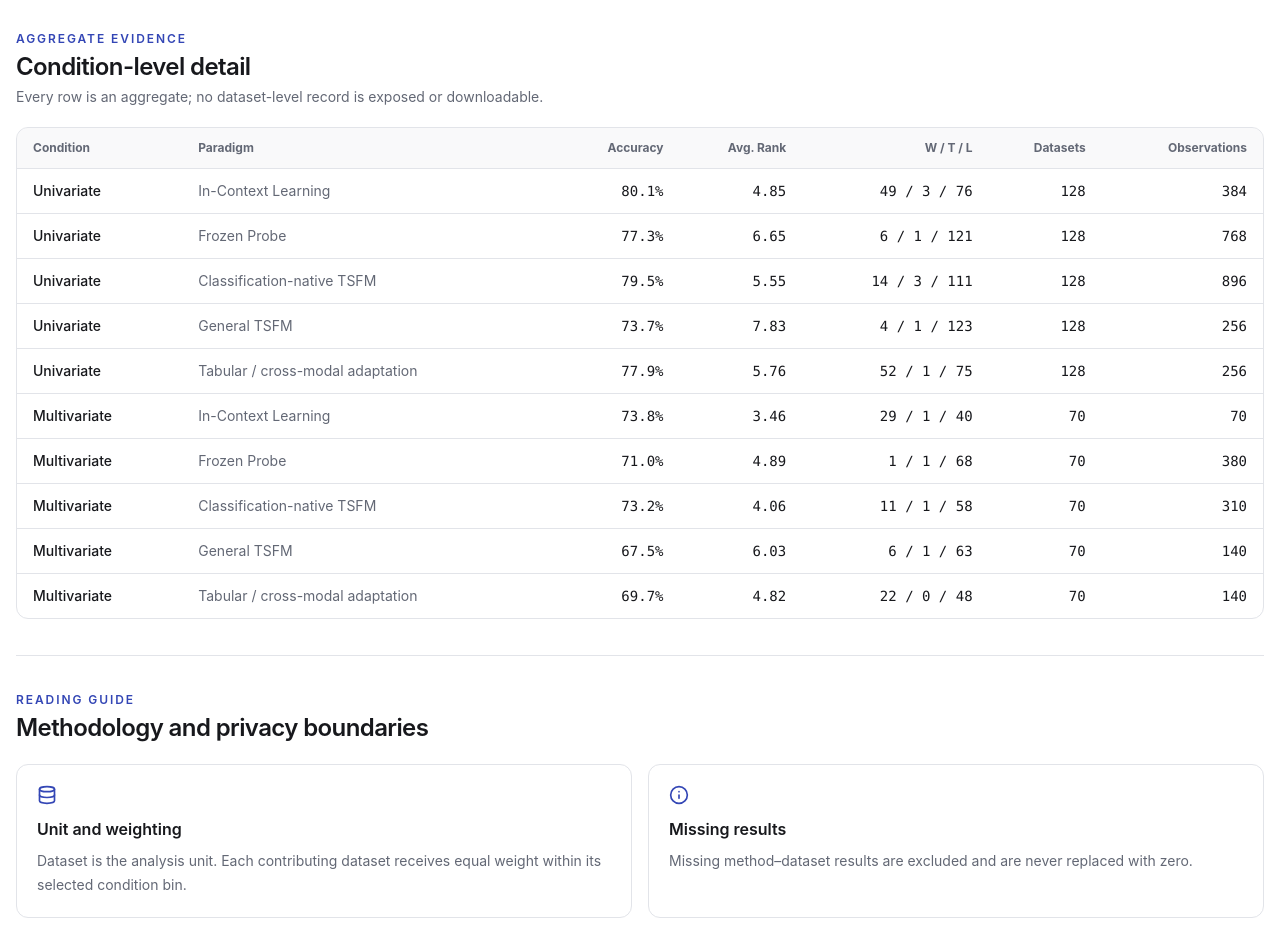
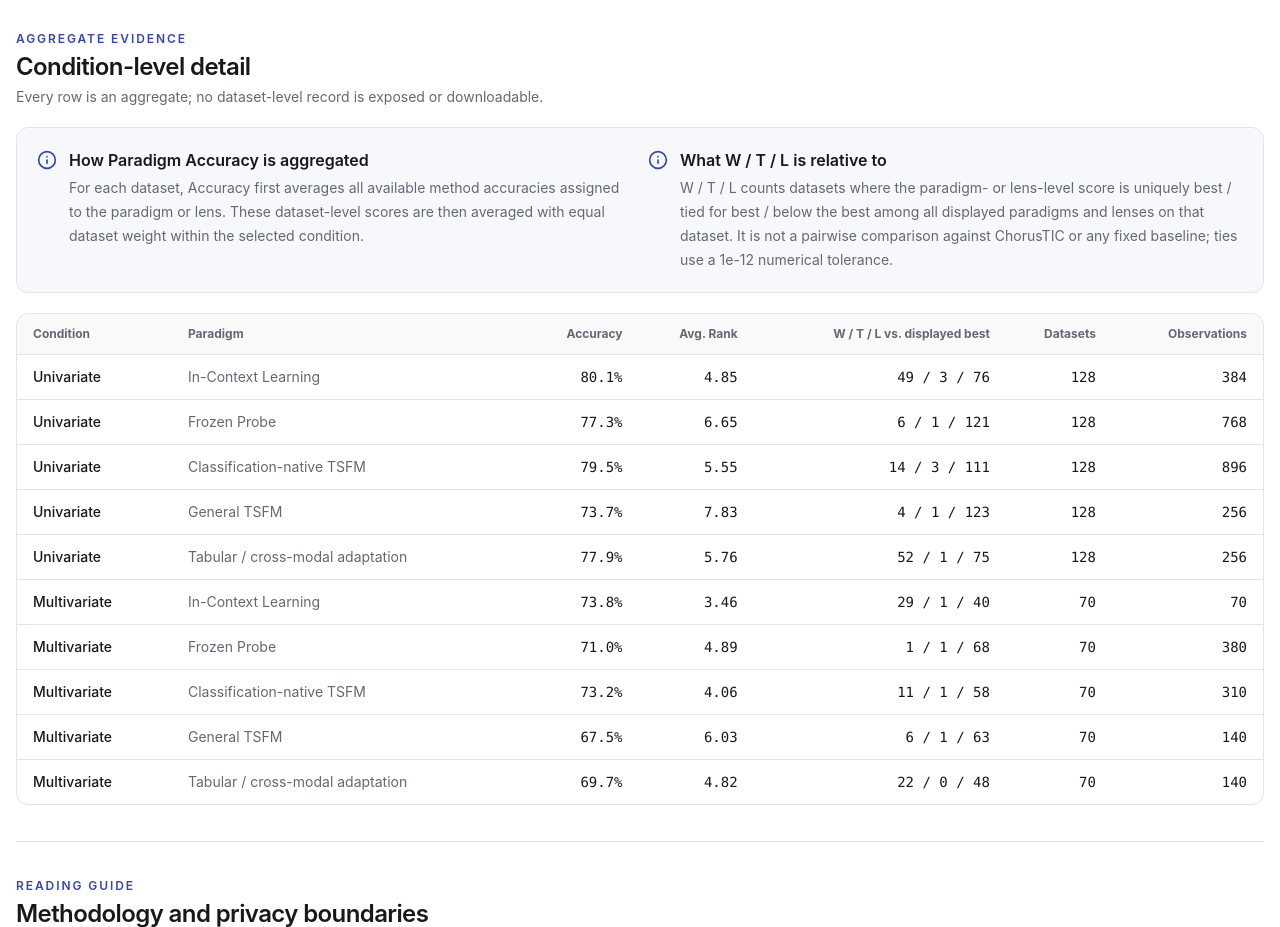
Before and after one commit to juntaofang2000/tsc-fm-benchmark, a Next.js app: page /capability-map in a window 1280 px wide. Shown: the part 1680-2607 px from the top of the page. Built offline with nearby package versions, Linux system fonts and the light colour scheme; no server answers.

Commit message:
Explain capability aggregation metrics

```diff
--- a/scripts/build-public-capability.mjs
+++ b/scripts/build-public-capability.mjs
@@ -220,6 +220,8 @@ const output = {
     unit: "Dataset",
     missingness: "Missing method–dataset results are excluded and are never replaced with zero.",
     weighting: "Each contributing dataset receives equal weight within its selected condition bin.",
+    accuracyAggregation: "For each dataset, Accuracy first averages all available method accuracies assigned to the paradigm or lens. These dataset-level scores are then averaged with equal dataset weight within the selected condition.",
+    wtlDefinition: "W / T / L counts datasets where the paradigm- or lens-level score is uniquely best / tied for best / below the best among all displayed paradigms and lenses on that dataset. It is not a pairwise comparison against ChorusTIC or any fixed baseline; ties use a 1e-12 numerical tolerance.",
     taxonomy: "Decision-interface groups are mutually exclusive; model-origin lenses may overlap and are descriptive only.",
     privacy: "Only aggregate condition-level statistics are published. Dataset identities and source mappings are excluded.",
   },
--- a/src/components/capability/capability-map-view.tsx
+++ b/src/components/capability/capability-map-view.tsx
@@ -98,9 +98,25 @@ export function CapabilityMapView({ data }: { data: CapabilityBundle }) {
 
       <section className="border-t border-border py-9">
         <div className="mb-5"><p className="text-xs font-semibold uppercase tracking-[0.16em] text-primary">Aggregate evidence</p><h2 className="mt-1 text-2xl font-semibold tracking-tight">Condition-level detail</h2><p className="mt-1 text-sm text-muted-foreground">Every row is an aggregate; no dataset-level record is exposed or downloadable.</p></div>
+        <div className="mb-5 grid gap-4 rounded-xl border border-primary/20 bg-primary/[0.04] p-5 md:grid-cols-2" data-testid="capability-metric-definitions">
+          <div className="flex gap-3">
+            <Info className="mt-0.5 size-5 shrink-0 text-primary" />
+            <div>
+              <h3 className="font-semibold">How Paradigm Accuracy is aggregated</h3>
+              <p className="mt-1 text-sm leading-6 text-muted-foreground">{data.methodology.accuracyAggregation}</p>
+            </div>
+          </div>
+          <div className="flex gap-3">
+            <Info className="mt-0.5 size-5 shrink-0 text-primary" />
+            <div>
+              <h3 className="font-semibold">What W / T / L is relative to</h3>
+              <p className="mt-1 text-sm leading-6 text-muted-foreground">{data.methodology.wtlDefinition}</p>
+            </div>
+          </div>
+        </div>
         <div className="overflow-x-auto rounded-xl border border-border" data-testid="capability-table">
           <table className="w-full min-w-[860px] text-sm">
-            <thead><tr className="border-b border-border bg-muted/50 text-xs text-muted-foreground"><th className="px-4 py-3 text-left">Condition</th><th className="px-4 py-3 text-left">Paradigm</th><th className="px-3 py-3 text-right">Accuracy</th><th className="px-3 py-3 text-right">Avg. Rank</th><th className="px-3 py-3 text-right">W / T / L</th><th className="px-3 py-3 text-right">Datasets</th><th className="px-4 py-3 text-right">Observations</th></tr></thead>
+            <thead><tr className="border-b border-border bg-muted/50 text-xs text-muted-foreground"><th className="px-4 py-3 text-left">Condition</th><th className="px-4 py-3 text-left">Paradigm</th><th className="px-3 py-3 text-right">Accuracy</th><th className="px-3 py-3 text-right">Avg. Rank</th><th className="px-3 py-3 text-right">W / T / L vs. displayed best</th><th className="px-3 py-3 text-right">Datasets</th><th className="px-4 py-3 text-right">Observations</th></tr></thead>
             <tbody>{cells.map((cell) => <tr key={`${cell.bin}-${cell.paradigm}`} className="border-b border-border last:border-0"><td className="px-4 py-3 font-medium">{property.bins.find((bin) => bin.key === cell.bin)?.label}</td><td className="px-4 py-3 text-muted-foreground">{cell.paradigm}</td><td className="px-3 py-3 text-right font-mono tabular-nums">{formatMetric(cell.meanAccuracy, "meanAccuracy")}</td><td className="px-3 py-3 text-right font-mono tabular-nums">{formatMetric(cell.meanRank, "meanRank")}</td><td className="px-3 py-3 text-right font-mono tabular-nums">{cell.wins} / {cell.ties} / {cell.losses}</td><td className="px-3 py-3 text-right font-mono tabular-nums">{cell.coverage}</td><td className="px-4 py-3 text-right font-mono tabular-nums">{cell.methodObservations}</td></tr>)}</tbody>
           </table>
         </div>
--- a/src/data/official/public-capability-map.json
+++ b/src/data/official/public-capability-map.json
@@ -1694,6 +1694,8 @@
     "unit": "Dataset",
     "missingness": "Missing method–dataset results are excluded and are never replaced with zero.",
     "weighting": "Each contributing dataset receives equal weight within its selected condition bin.",
+    "accuracyAggregation": "For each dataset, Accuracy first averages all available method accuracies assigned to the paradigm or lens. These dataset-level scores are then averaged with equal dataset weight within the selected condition.",
+    "wtlDefinition": "W / T / L counts datasets where the paradigm- or lens-level score is uniquely best / tied for best / below the best among all displayed paradigms and lenses on that dataset. It is not a pairwise comparison against ChorusTIC or any fixed baseline; ties use a 1e-12 numerical tolerance.",
     "taxonomy": "Decision-interface groups are mutually exclusive; model-origin lenses may overlap and are descriptive only.",
     "privacy": "Only aggregate condition-level statistics are published. Dataset identities and source mappings are excluded."
   }
--- a/src/types/capability.ts
+++ b/src/types/capability.ts
@@ -36,6 +36,8 @@ export interface CapabilityBundle {
     unit: string;
     missingness: string;
     weighting: string;
+    accuracyAggregation: string;
+    wtlDefinition: string;
     taxonomy: string;
     privacy: string;
   };
```
